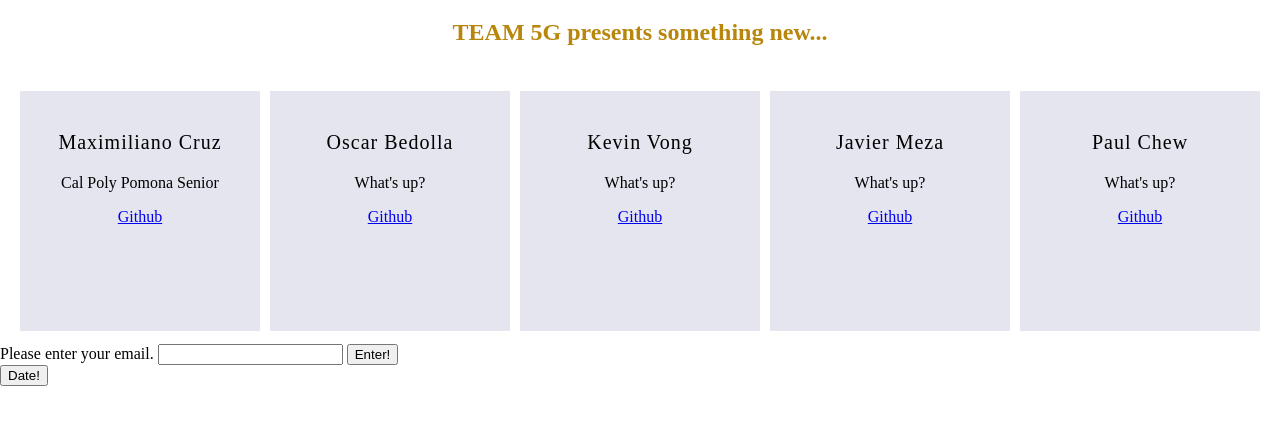
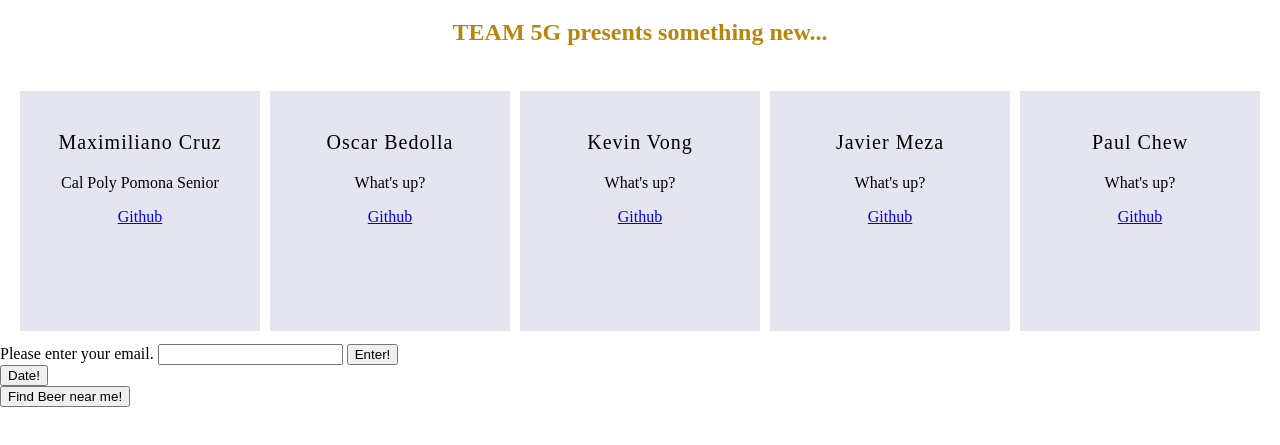
Before and after one commit to 5G-s/CS4800P, a plain HTML site: page src/main/resources/static/index.html in a window 1280 px wide. Shown: the part 61-506 px from the top of the page. Drawn offline with Linux system fonts and the light colour scheme.

Commit message:
Update index.html

```diff
--- a/src/main/resources/static/index.html
+++ b/src/main/resources/static/index.html
@@ -53,5 +53,11 @@
     </div>
 </form>
 
+<form action="/beer" method="GET">
+    <div>
+        <button>Find Beer near me!</button>
+    </div>
+</form>
+
 </body>
 </html>
```
